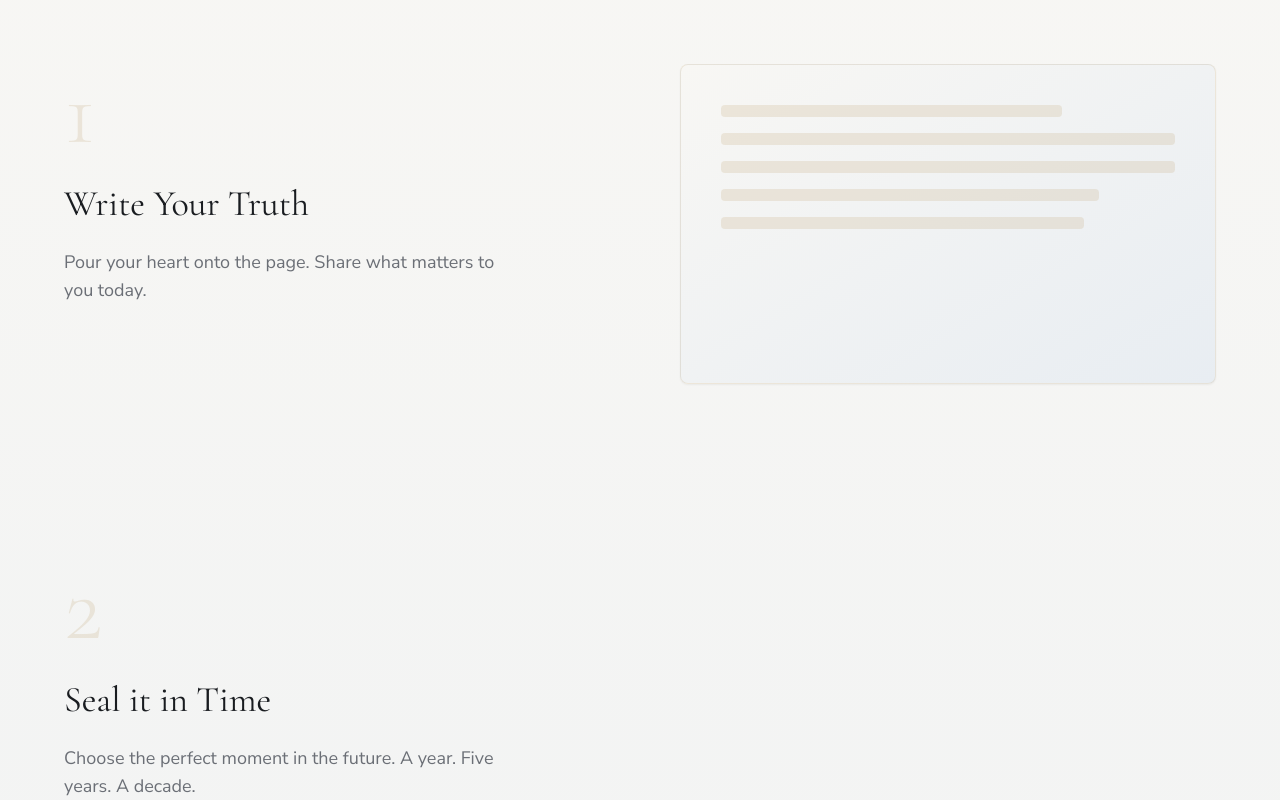
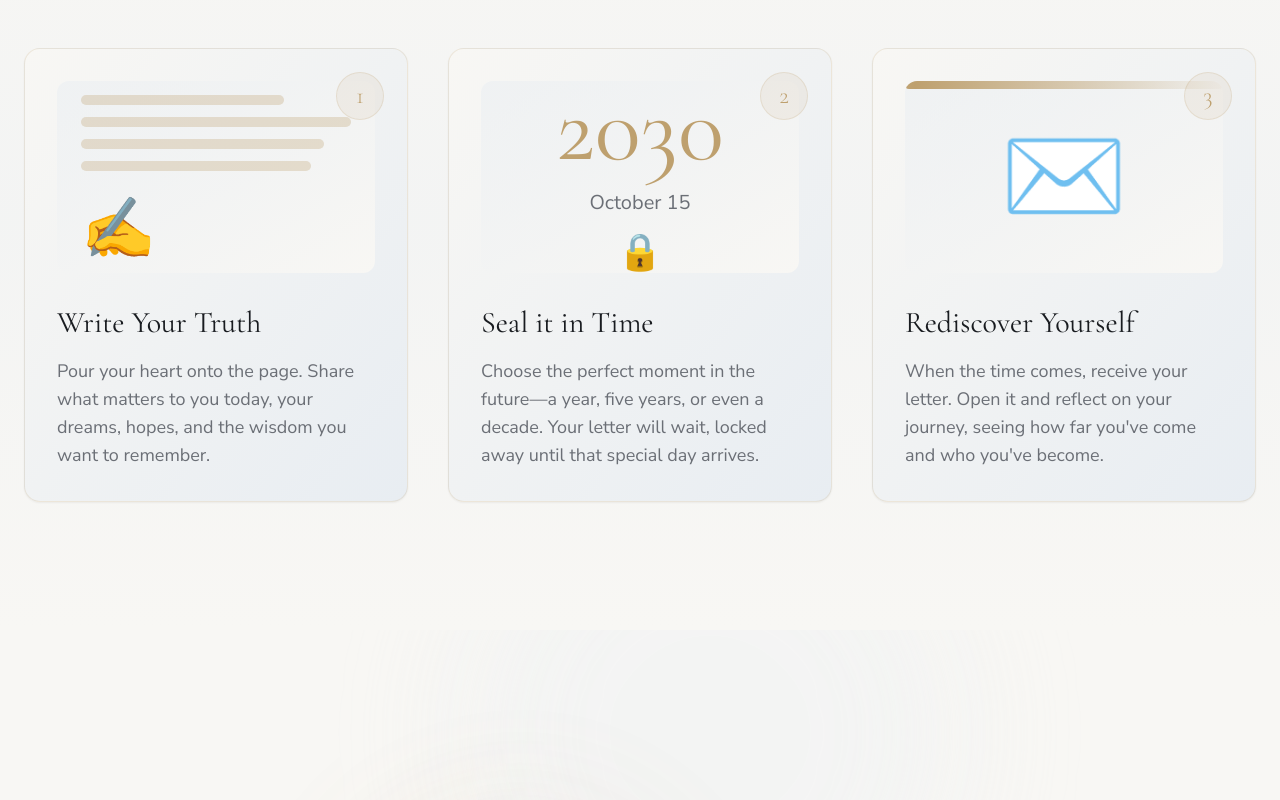
Before and after one commit to MohittShukla/DearFuture, a React (Vite) app in the folder client/: page / in a window 1280 px wide. Shown: the part 1560-2360 px from the top of the page. Built offline with nearby package versions, Linux system fonts and the light colour scheme.

Commit message:
fixed the ritual section

```diff
--- a/client/src/pages/Landing.jsx
+++ b/client/src/pages/Landing.jsx
@@ -169,135 +169,193 @@ function IntroSection() {
 // Feature Section ("The Ritual")
 // ========================================
 
-// Feature visuals for the sticky scroll animation
-const featureVisuals = {
-  '1': (
-    <motion.div
-      key="visual-1"
-      initial={{ opacity: 0, scale: 0.9 }}
-      animate={{ opacity: 1, scale: 1 }}
-      exit={{ opacity: 0, scale: 0.9 }}
-      transition={{ duration: 0.5, ease: 'easeInOut' }}
-      className="w-full h-80 bg-gradient-to-br from-paper to-mist border border-hope/20 rounded-lg p-6 shadow-sm"
-    >
-      <div className="space-y-4 p-4">
-        <div className="h-3 bg-hope/20 rounded w-3/4" />
-        <div className="h-3 bg-hope/20 rounded w-full" />
-        <div className="h-3 bg-hope/20 rounded w-full" />
-        <div className="h-3 bg-hope/20 rounded w-5/6" />
-        <div className="h-3 bg-hope/20 rounded w-4/5" />
-      </div>
-    </motion.div>
-  ),
-  '2': (
-    <motion.div
-      key="visual-2"
-      initial={{ opacity: 0, rotate: -10 }}
-      animate={{ opacity: 1, rotate: 0 }}
-      exit={{ opacity: 0, rotate: 10 }}
-      transition={{ duration: 0.5, ease: 'easeInOut' }}
-      className="w-full h-80 bg-gradient-to-br from-paper to-mist border border-hope/20 rounded-lg flex items-center justify-center shadow-sm"
-    >
-      <div className="text-center">
-        <div className="font-serif text-7xl text-hope mb-2">2030</div>
-        <div className="font-sans text-lg text-ink-secondary">October 15</div>
-      </div>
-    </motion.div>
-  ),
-  '3': (
-    <motion.div
-      key="visual-3"
-      initial={{ opacity: 0, y: 20 }}
-      animate={{ opacity: 1, y: 0 }}
-      exit={{ opacity: 0, y: -20 }}
-      transition={{ duration: 0.5, ease: 'easeInOut' }}
-      className="w-full h-80 bg-gradient-to-br from-paper to-mist border border-hope/20 rounded-lg flex items-center justify-center shadow-sm relative overflow-hidden"
-    >
-      <motion.div
-        animate={{
-          backgroundPosition: ['0% 50%', '100% 50%', '0% 50%'],
-        }}
-        transition={{ duration: 3, repeat: Infinity, ease: 'linear' }}
-        className="absolute top-0 left-0 right-0 h-1.5 bg-gradient-to-r from-transparent via-hope to-transparent bg-[length:200%_100%]"
-      />
-      <div className="text-8xl animate-pulse">✉️</div>
-    </motion.div>
-  ),
-};
-
-// Feature step component for scroll-triggered visual changes
-function FeatureStep({ number, title, description, onInView }) {
+// Feature card component
+function FeatureCard({ number, title, description, visual, delay }) {
   return (
     <motion.div
-      className="mb-16 md:mb-32 lg:mb-64"
-      onViewportEnter={() => onInView(number)}
-      viewport={{ margin: '-40% 0px -40% 0px' }}
+      initial={{ opacity: 0, y: 30 }}
+      whileInView={{ opacity: 1, y: 0 }}
+      viewport={{ once: true, margin: '-50px' }}
+      transition={{ duration: 0.8, delay, ease: [0.22, 1, 0.36, 1] }}
+      className="group relative"
     >
-      <div className="mb-6 font-serif text-8xl text-hope/20 font-light">
-        {number}
+      <div className="bg-gradient-to-br from-paper to-mist border border-hope/20 rounded-2xl p-8 shadow-sm hover:shadow-xl transition-all duration-500 hover:border-hope/40 h-full flex flex-col">
+        {/* Visual/Image */}
+        <div className="mb-8 flex items-center justify-center h-48 relative overflow-hidden rounded-xl bg-gradient-to-br from-mist/50 to-paper">
+          {visual}
+        </div>
+
+        {/* Number Badge */}
+        <div className="absolute top-6 right-6 w-12 h-12 rounded-full bg-hope/10 flex items-center justify-center border border-hope/20">
+          <span className="font-serif text-2xl text-hope font-light">{number}</span>
+        </div>
+
+        {/* Content */}
+        <div className="flex-1">
+          <h3 className="font-serif text-2xl md:text-3xl text-ink mb-4 font-normal group-hover:text-hope transition-colors duration-300">
+            {title}
+          </h3>
+          <p className="font-sans text-base md:text-lg text-ink-secondary leading-relaxed">
+            {description}
+          </p>
+        </div>
       </div>
-      <h3 className="font-serif text-2xl md:text-4xl text-ink mb-6 font-normal">
-        {title}
-      </h3>
-      <p className="font-sans text-base md:text-lg text-ink-secondary leading-relaxed max-w-md">
-        {description}
-      </p>
     </motion.div>
   );
 }
 
 function FeatureSection() {
-  const [activeFeature, setActiveFeature] = useState('1');
-
   const features = [
     {
       number: '1',
       title: 'Write Your Truth',
-      description: 'Pour your heart onto the page. Share what matters to you today.',
+      description: 'Pour your heart onto the page. Share what matters to you today, your dreams, hopes, and the wisdom you want to remember.',
+      visual: (
+        <motion.div
+          initial={{ scale: 0.9 }}
+          whileInView={{ scale: 1 }}
+          transition={{ duration: 0.5, delay: 0.2 }}
+          className="w-full h-full flex items-center justify-center p-6"
+        >
+          <div className="space-y-3 w-full">
+            <motion.div
+              initial={{ width: 0 }}
+              whileInView={{ width: '75%' }}
+              transition={{ duration: 0.6, delay: 0.4 }}
+              className="h-2.5 bg-hope/30 rounded-full"
+            />
+            <motion.div
+              initial={{ width: 0 }}
+              whileInView={{ width: '100%' }}
+              transition={{ duration: 0.6, delay: 0.5 }}
+              className="h-2.5 bg-hope/30 rounded-full"
+            />
+            <motion.div
+              initial={{ width: 0 }}
+              whileInView={{ width: '90%' }}
+              transition={{ duration: 0.6, delay: 0.6 }}
+              className="h-2.5 bg-hope/30 rounded-full"
+            />
+            <motion.div
+              initial={{ width: 0 }}
+              whileInView={{ width: '85%' }}
+              transition={{ duration: 0.6, delay: 0.7 }}
+              className="h-2.5 bg-hope/30 rounded-full"
+            />
+            <div className="pt-4">
+              <motion.div
+                initial={{ scale: 0 }}
+                whileInView={{ scale: 1 }}
+                transition={{ duration: 0.4, delay: 0.8 }}
+                className="text-6xl"
+              >
+                ✍️
+              </motion.div>
+            </div>
+          </div>
+        </motion.div>
+      ),
     },
     {
       number: '2',
       title: 'Seal it in Time',
-      description: 'Choose the perfect moment in the future. A year. Five years. A decade.',
+      description: 'Choose the perfect moment in the future—a year, five years, or even a decade. Your letter will wait, locked away until that special day arrives.',
+      visual: (
+        <motion.div
+          initial={{ rotate: -5, scale: 0.9 }}
+          whileInView={{ rotate: 0, scale: 1 }}
+          transition={{ duration: 0.5, delay: 0.2, type: 'spring' }}
+          className="w-full h-full flex items-center justify-center"
+        >
+          <div className="text-center">
+            <motion.div
+              initial={{ opacity: 0, y: 20 }}
+              whileInView={{ opacity: 1, y: 0 }}
+              transition={{ duration: 0.5, delay: 0.4 }}
+              className="font-serif text-7xl md:text-8xl text-hope mb-3"
+            >
+              2030
+            </motion.div>
+            <motion.div
+              initial={{ opacity: 0 }}
+              whileInView={{ opacity: 1 }}
+              transition={{ duration: 0.5, delay: 0.6 }}
+              className="font-sans text-xl text-ink-secondary"
+            >
+              October 15
+            </motion.div>
+            <motion.div
+              initial={{ scale: 0 }}
+              whileInView={{ scale: 1 }}
+              transition={{ duration: 0.4, delay: 0.8 }}
+              className="text-4xl mt-4"
+            >
+              🔒
+            </motion.div>
+          </div>
+        </motion.div>
+      ),
     },
     {
       number: '3',
       title: 'Rediscover Yourself',
-      description: 'When the time comes, open your letter and reflect on your journey.',
+      description: "When the time comes, receive your letter. Open it and reflect on your journey, seeing how far you've come and who you've become.",
+      visual: (
+        <motion.div
+          initial={{ y: 20, opacity: 0 }}
+          whileInView={{ y: 0, opacity: 1 }}
+          transition={{ duration: 0.5, delay: 0.2 }}
+          className="w-full h-full flex items-center justify-center relative"
+        >
+          <motion.div
+            animate={{
+              backgroundPosition: ['0% 50%', '100% 50%', '0% 50%'],
+            }}
+            transition={{ duration: 4, repeat: Infinity, ease: 'linear' }}
+            className="absolute top-0 left-0 right-0 h-2 bg-gradient-to-r from-transparent via-hope to-transparent bg-[length:200%_100%] rounded-full"
+          />
+          <motion.div
+            initial={{ scale: 0.8 }}
+            whileInView={{ scale: 1 }}
+            animate={{
+              scale: [1, 1.1, 1],
+            }}
+            transition={{
+              duration: 2,
+              repeat: Infinity,
+              ease: 'easeInOut'
+            }}
+            className="text-9xl"
+          >
+            ✉️
+          </motion.div>
+        </motion.div>
+      ),
     },
   ];
 
   return (
     <section className="py-24 md:py-32 px-6 bg-gradient-to-b from-transparent via-mist/30 to-transparent">
-      <div className="max-w-6xl mx-auto">
+      <div className="max-w-7xl mx-auto">
         <motion.h2
           initial={{ opacity: 0, y: 20 }}
           whileInView={{ opacity: 1, y: 0 }}
           viewport={{ once: true }}
           transition={{ duration: 1 }}
-          className="font-serif text-3xl md:text-5xl text-ink mb-20 text-center font-light"
+          className="font-serif text-3xl md:text-5xl text-ink mb-16 text-center font-light"
         >
           The Ritual
         </motion.h2>
 
-        <div className="grid grid-cols-1 md:grid-cols-2 gap-8 md:gap-20 items-start">
-          {/* Scrolling feature descriptions */}
-          <div className="w-full">
-            {features.map((feature) => (
-              <FeatureStep
-                key={feature.number}
-                {...feature}
-                onInView={setActiveFeature}
-              />
-            ))}
-          </div>
-
-          {/* Sticky visual showcase */}
-          <div className="sticky top-28 md:top-40 h-80">
-            <AnimatePresence mode="wait">
-              {featureVisuals[activeFeature]}
-            </AnimatePresence>
-          </div>
+        {/* Three static cards */}
+        <div className="grid grid-cols-1 md:grid-cols-2 lg:grid-cols-3 gap-8 lg:gap-10">
+          {features.map((feature, index) => (
+            <FeatureCard
+              key={feature.number}
+              {...feature}
+              delay={index * 0.2}
+            />
+          ))}
         </div>
       </div>
     </section>
```
